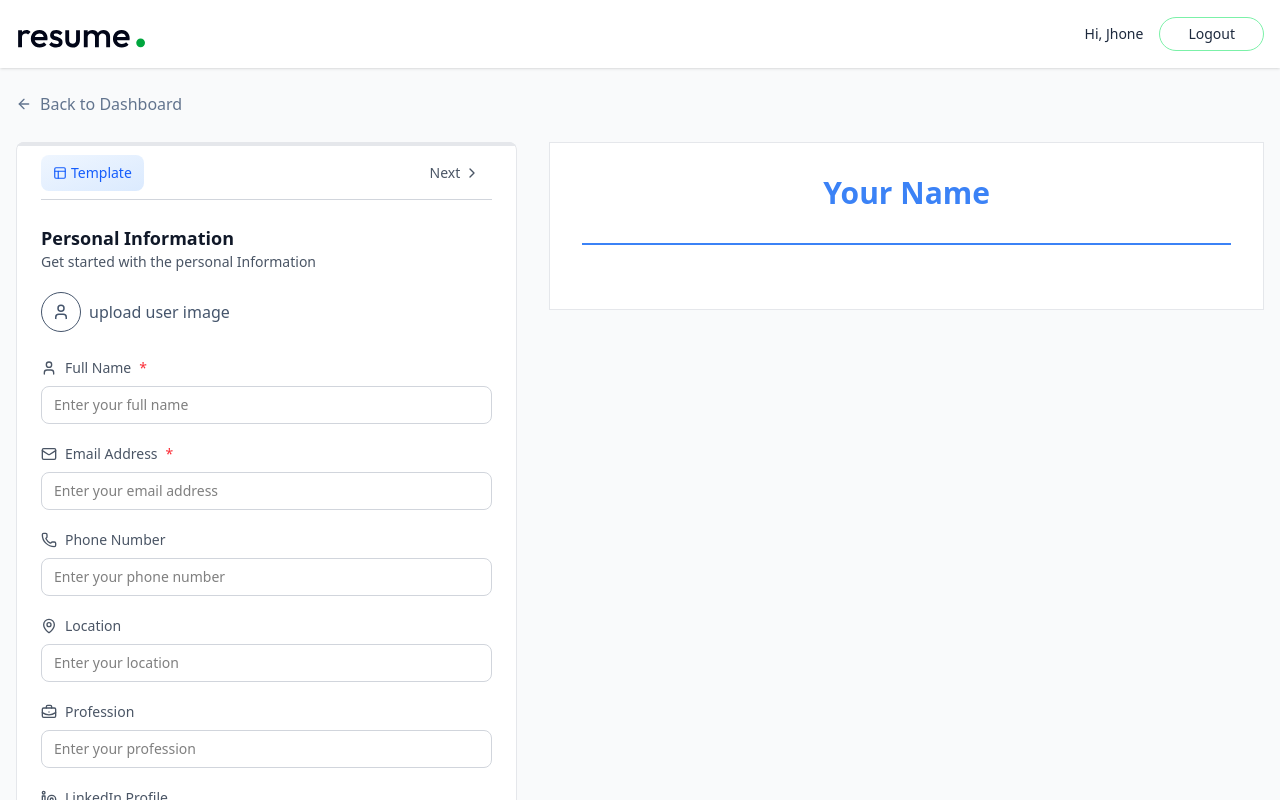
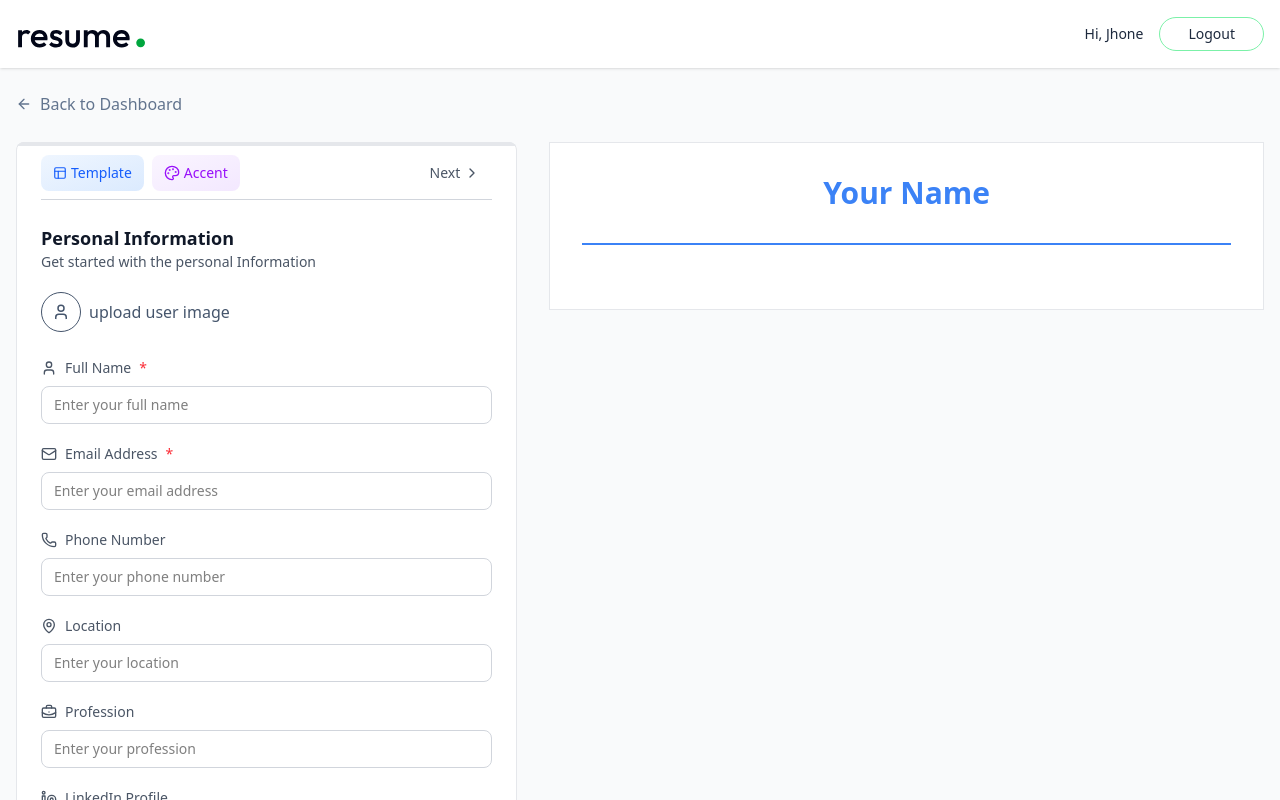
Before and after one commit to Shridhan15/Resume-Builder, a React (Vite) app in the folder client/: page /app/builder/1 in a window 1280 px wide. Shown: the top 800 px of the page. Built offline with nearby package versions, Linux system fonts and the light colour scheme.

Commit message:
color picker

```diff
--- /dev/null
+++ b/client/src/components/ColorPicker.jsx
@@ -0,0 +1,61 @@
+import { Check, Palette } from "lucide-react";
+import React, { useState } from "react";
+
+const ColorPicker = ({ selectedColor, onChange }) => {
+  const colors = [
+    { name: "Blue", value: "#3B82F6" },
+
+    { name: "Indigo", value: "#6366F1" },
+    { name: "Purple", value: "#8B5CF6" },
+    { name: "Green", value: "#10B981" },
+    { name: "Red", value: "#EF4444" },
+    { name: "Orange", value: "#F97316" },
+    { name: "Teal", value: "#14B8A6" },
+    { name: "Pink", value: "#EC4899" },
+    { name: "Gray", value: "#687280" },
+    { name: "Black", value: "#1F2937" },
+  ];
+
+  const [isOpen, setIsOpen] = useState(false);
+
+  return (
+    <div className="relative">
+      <button
+        onClick={() => setIsOpen(!isOpen)}
+        className="flex items-center gap-1 text-sm text-purple-600 bg-gradient-to-br from-purple-50 to-purple-100 ring-purple-300 hover:ring transition-all px-3 py-2 rounded-lg"
+      >
+        <Palette size={16} /> <span className="max-sm:hidden">Accent</span>
+      </button>
+
+      {isOpen && (
+        <div className="grid grid-cols-4 w-60 gap-2 absolute top-full left-0 right-0 p-3 mt-2 z-10 bg-white rounded-md border border-gray-200 shadow-md">
+          {colors.map((color) => (
+            <div
+              key={color.value}
+              className="relative cursor-pointer group flex flex-col"
+              onClick={() => {
+                onChange(color.value);
+              }}
+            >
+              <div
+                className={`w-12 h-12 rounded-full border-2 border-transparent group-hover:border-black/25 transition-colors`}
+                style={{ backgroundColor: color.value }}
+              ></div>
+
+              {selectedColor === color.value && (
+                <div className="absolute top-0 right-0 left-0 bottom-4.5 flex items-center justify-center">
+                  <Check className="size-5 text-white" />
+                </div>
+              )}
+              <p className="text-xs text-center  mt-1 text-gray-600">
+                {color.name}
+              </p>
+            </div>
+          ))}
+        </div>
+      )}
+    </div>
+  );
+};
+
+export default ColorPicker;
--- a/client/src/pages/ResumeBuilder.jsx
+++ b/client/src/pages/ResumeBuilder.jsx
@@ -15,6 +15,7 @@
 import PersonalInfoForm from "../components/PersonalInfoForm";
 import ResumePreview from "../components/ResumePreview";
 import TemplateSelector from "../components/TemplateSelector";
+import ColorPicker from "../components/ColorPicker";
 
 const ResumeBuilder = () => {
   const { resumeId } = useParams();
@@ -96,6 +97,16 @@
                       setResumeData((prev) => ({ ...prev, template }))
                     }
                   />
+
+                  <ColorPicker
+                    selectedColor={resumeData.accent_color}
+                    onChange={(color) =>
+                      setResumeData((prev) => ({
+                        ...prev,
+                        accent_color: color,
+                      }))
+                    }
+                  />
                 </div>
                 <div className="flex items-center">
                   {activeSectionIndex !== 0 && (
```
